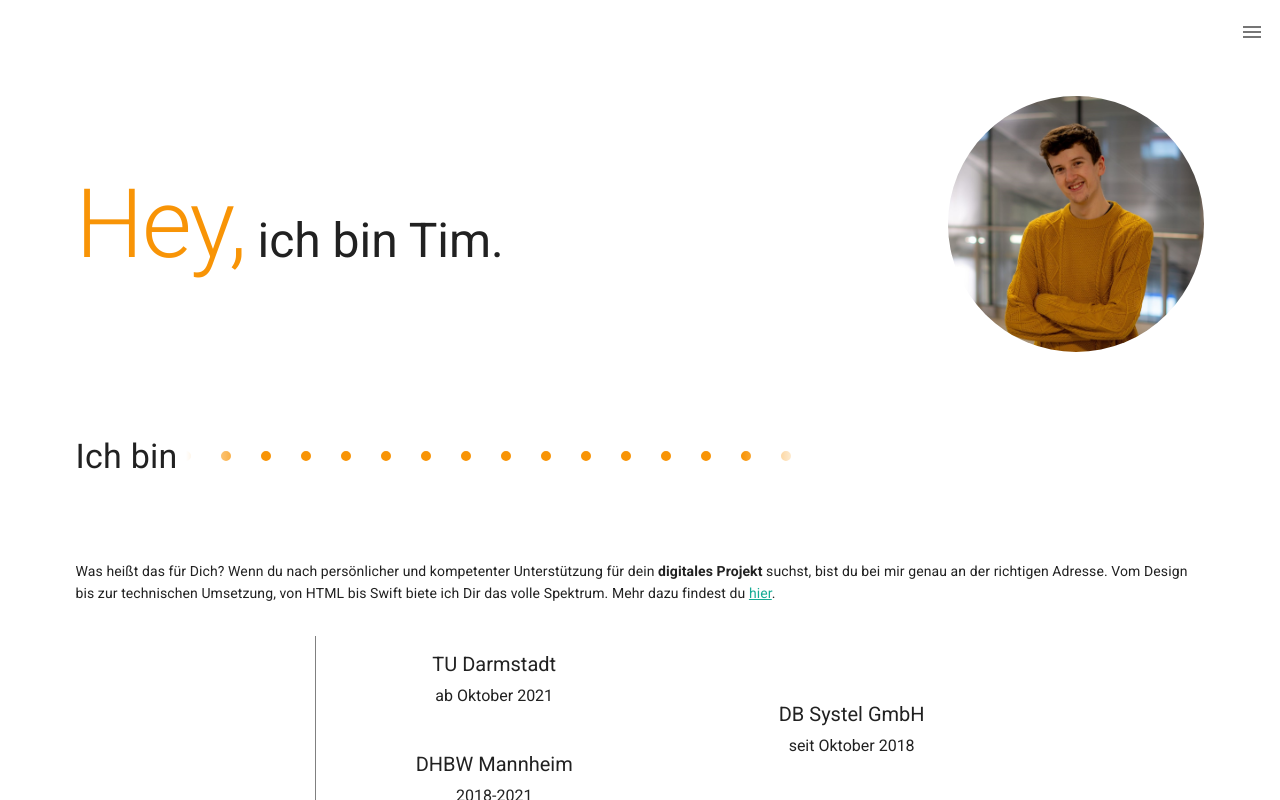
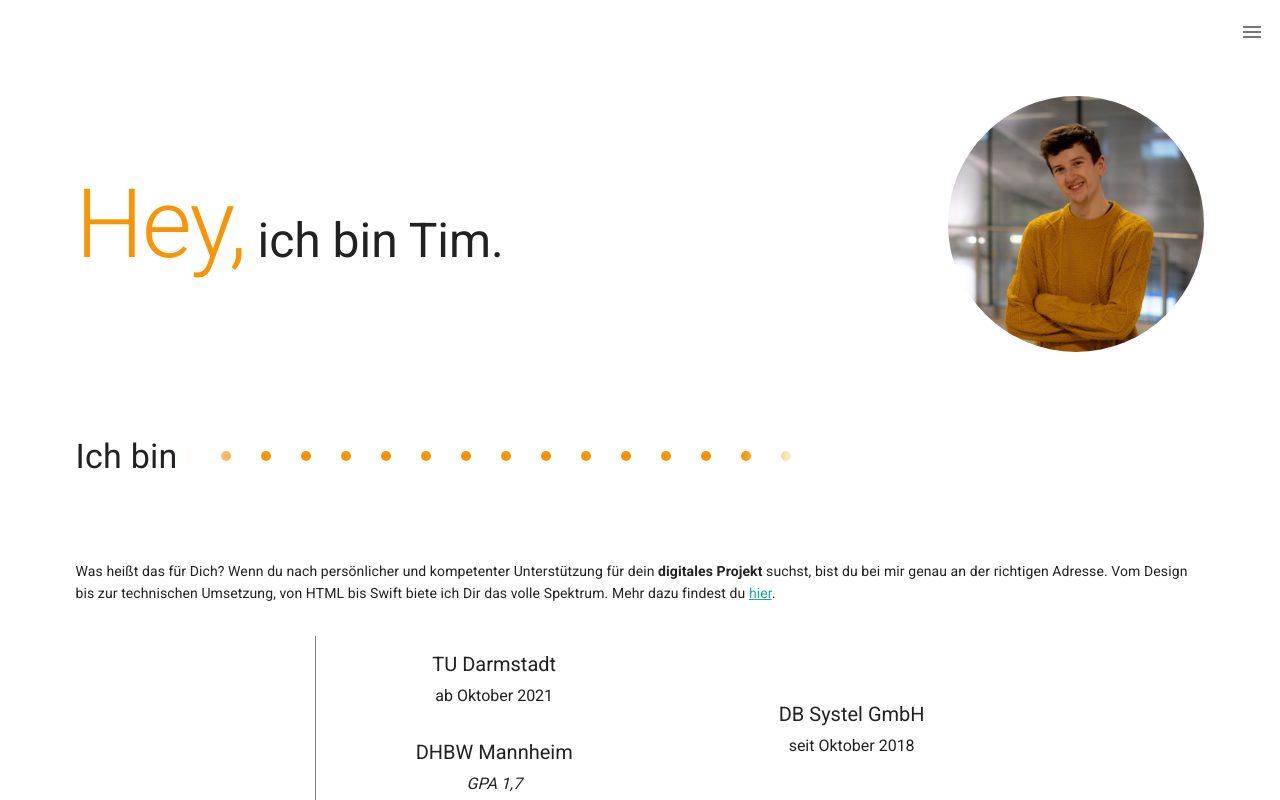
Before and after one commit to timgrohmann/timgrohmann-de, a Vue app in the folder frontend/: page / in a window 1280 px wide. Shown: the top 800 px of the page. Built offline with nearby package versions, Linux system fonts and the light colour scheme.

Commit message:
added dhbw gpa

```diff
--- a/frontend/src/components/Vita.vue
+++ b/frontend/src/components/Vita.vue
@@ -18,6 +18,7 @@
           </div>
           <div class="vita-block">
             <p class="name">DHBW Mannheim</p>
+            <i>GPA 1,7</i>
             <p class="time">2018-2021</p>
           </div>
         </div>
```
